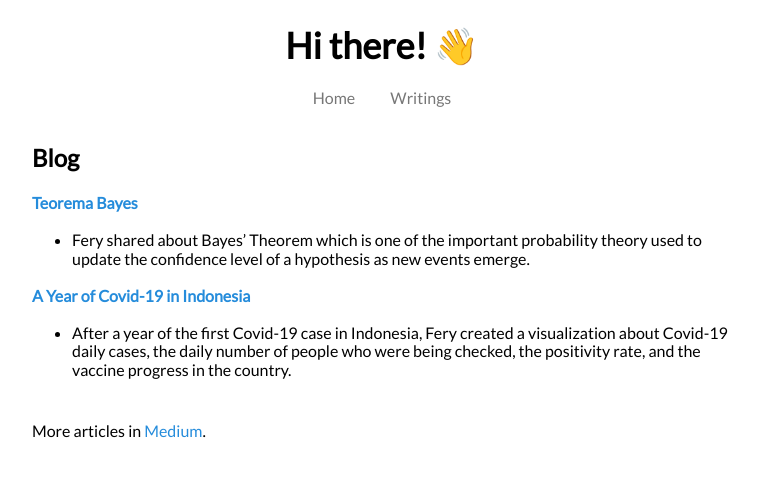
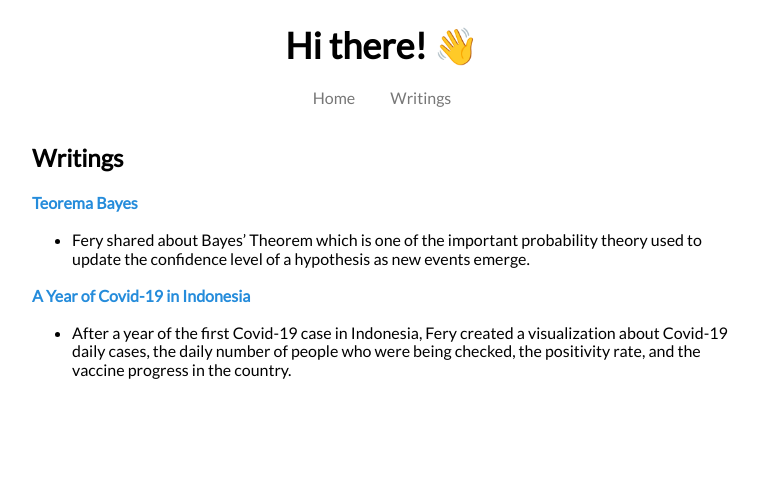
Before and after one commit to imfery/imfery.github.io, a Jekyll site: the page built from blog.md, in a window 1280 px wide. Shown: the top 477 px of the page, without its empty margins (258-1017 px from the left). Built offline with Jekyll 4.4.1, drawn with Linux system fonts in a browser that asks for light colours; nearby versions of some CDN libraries.

Commit message:
Update blog.md

```diff
--- a/blog.md
+++ b/blog.md
@@ -1,10 +1,10 @@
 ---
 layout: page
 title: Fery | Blog
-permalink: /blog
+permalink: /writings
 ---
 
-<h2>Blog</h2>
+<h2>Writings</h2>
 
 [**Teorema Bayes**][teorema_bayes]
 - Fery shared about Bayes' Theorem which is one of the important probability theory used to update the confidence level of a hypothesis as new events emerge.
@@ -13,9 +13,7 @@ permalink: /blog
 - After a year of the first Covid-19 case in Indonesia, Fery created a visualization about Covid-19 daily cases, the daily number of people who were being checked, the positivity rate, and the vaccine progress in the country.
 
 <br>
-More articles in [Medium][medium].
 
 
-[medium]: https://imfery.medium.com/
 [teorema_bayes]: https://imfery.medium.com/teorema-bayes-54448b6221b1
 [covid19]: https://imfery.medium.com/a-year-of-covid-19-in-indonesia-ce4c851de2dc
```
